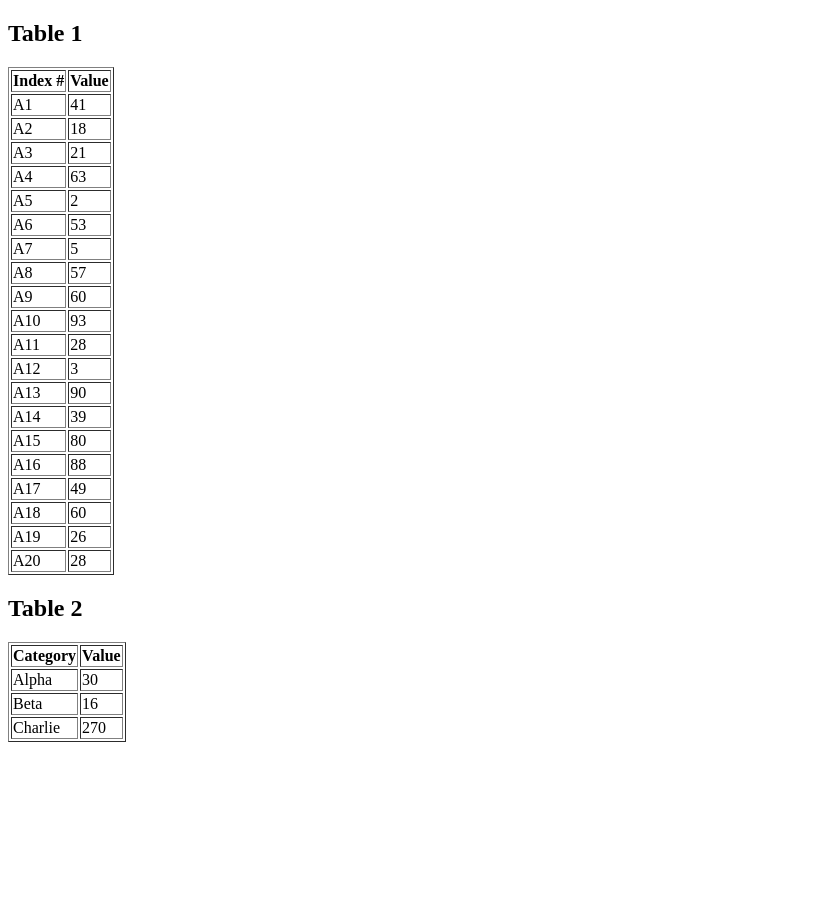
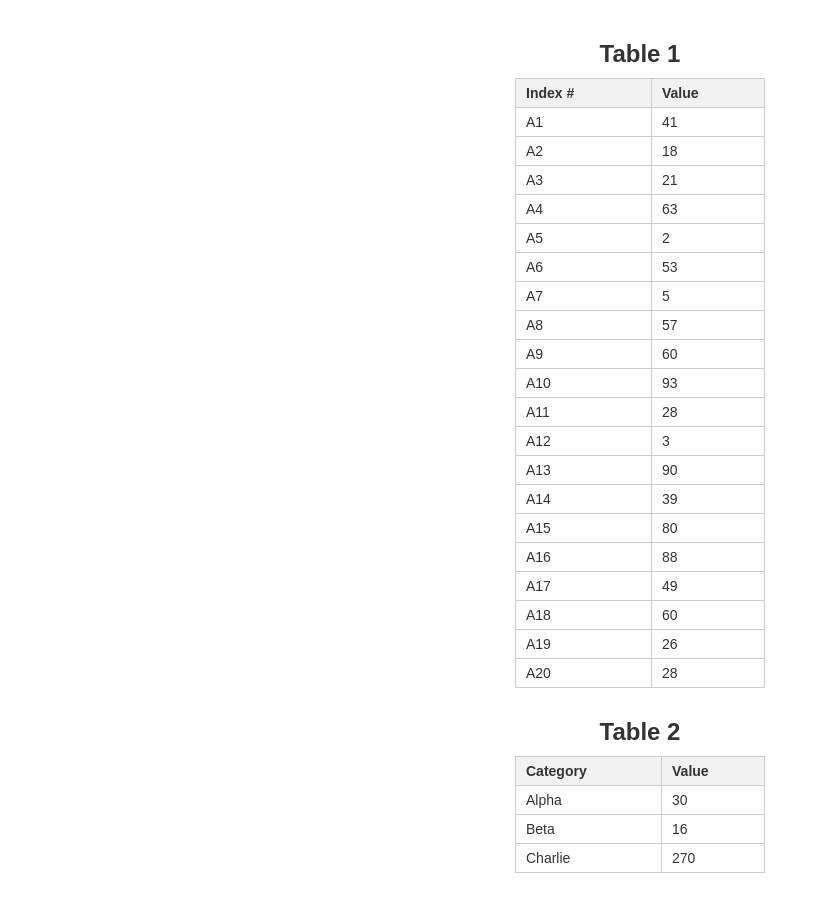
Before and after one commit to Rx-crxsh3r/assesment_MTsb-1, a plain HTML site: page index.html in a window 1280 px wide. Shown: the whole page, without its empty margins (0-820 px from the left). Before the commit the page ends 800 px from the top, so only its background shows below. Drawn offline with Linux system fonts and the light colour scheme.

Commit message:
addition of basic table styling

```diff
--- a/index.html
+++ b/index.html
@@ -3,6 +3,7 @@
 <head>
   <meta charset="UTF-8">
   <title>Table Display</title>
+  <link rel="stylesheet" href="style.css">
 </head>
 <body>
   <h2>Table 1</h2>
--- /dev/null
+++ b/style.css
@@ -0,0 +1,29 @@
+body {
+  margin: 40px;
+  font-family: sans-serif;
+  background-color: #fff;
+  color: #333;
+  text-align: center;
+}
+
+h2 {
+  margin-bottom: 10px;
+}
+
+table {
+  margin: 0 auto 30px auto; /* center horizontally and add spacing below */
+  border-collapse: collapse;
+  width: auto;
+  min-width: 250px;
+  font-size: 14px;
+}
+
+th, td {
+  border: 1px solid #ccc;
+  padding: 6px 10px;
+  text-align: left;
+}
+
+th {
+  background-color: #f2f2f2;
+}
```
